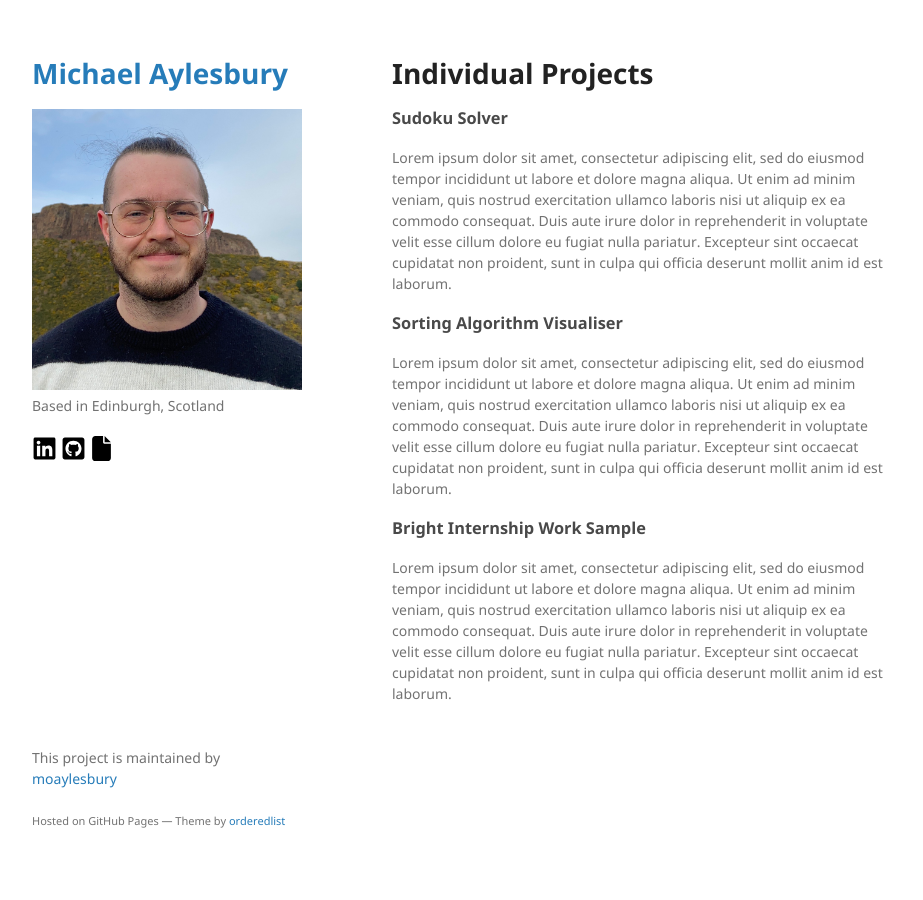
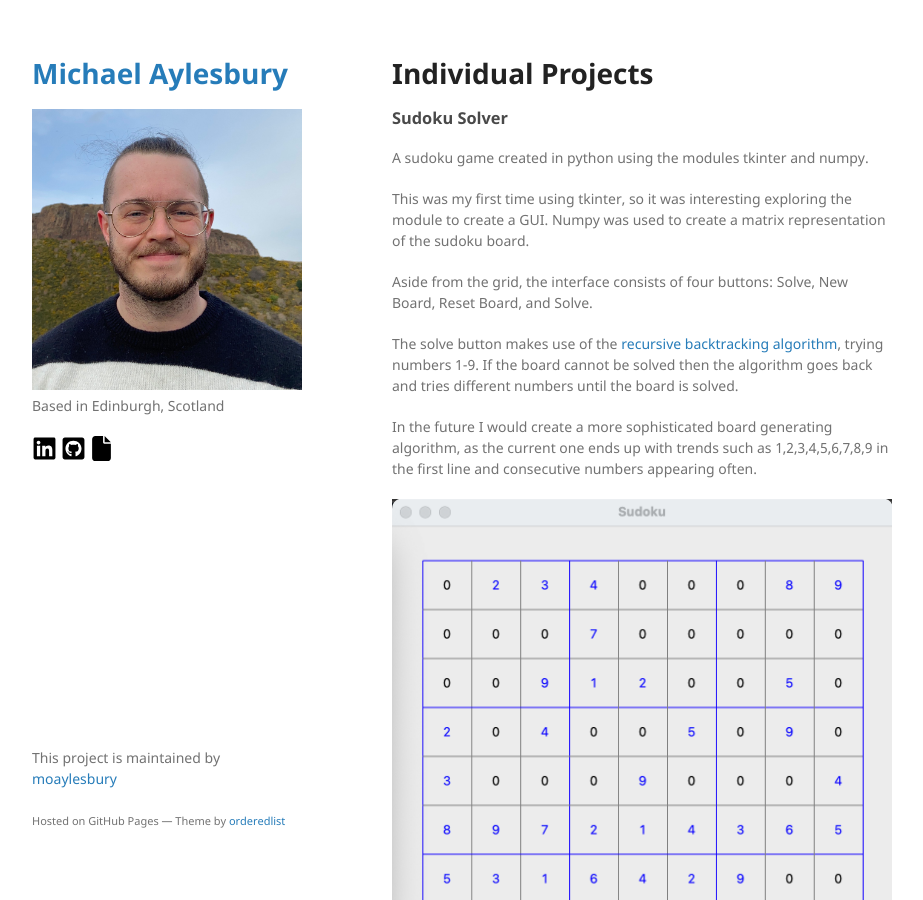
Before and after one commit to moaylesbury/michaelaylesbury.github.io, a Jekyll site: the page built from individual-projects.md, in a window 1280 px wide and 900 px high. Shown: the whole window, without its empty margins (178-1101 px from the left). Built offline with Jekyll 4.4.1, drawn with Linux system fonts in a browser that asks for light colours; our own code applies the rules of GitHub Pages for plain Markdown files.

Commit message:
Update individual-projects.md

```diff
--- a/individual-projects.md
+++ b/individual-projects.md
@@ -6,7 +6,17 @@ layout: default
 
 ### Sudoku Solver
 
-Lorem ipsum dolor sit amet, consectetur adipiscing elit, sed do eiusmod tempor incididunt ut labore et dolore magna aliqua. Ut enim ad minim veniam, quis nostrud exercitation ullamco laboris nisi ut aliquip ex ea commodo consequat. Duis aute irure dolor in reprehenderit in voluptate velit esse cillum dolore eu fugiat nulla pariatur. Excepteur sint occaecat cupidatat non proident, sunt in culpa qui officia deserunt mollit anim id est laborum.
+A sudoku game created in python using the modules tkinter and numpy.
+
+This was my first time using tkinter, so it was interesting exploring the module to create a GUI. Numpy was used to create a matrix representation of the sudoku board.
+
+Aside from the grid, the interface consists of four buttons: Solve, New Board, Reset Board, and Solve.
+
+The solve button makes use of the [recursive backtracking algorithm](https://en.wikipedia.org/wiki/Sudoku_solving_algorithms#Backtracking), trying numbers 1-9. If the board cannot be solved then the algorithm goes back and tries different numbers until the board is solved.
+
+In the future I would create a more sophisticated board generating algorithm, as the current one ends up with trends such as 1,2,3,4,5,6,7,8,9 in the first line and consecutive numbers appearing often.
+
+<img src="./sudoku board.png">
 
 ### Sorting Algorithm Visualiser
 
```
